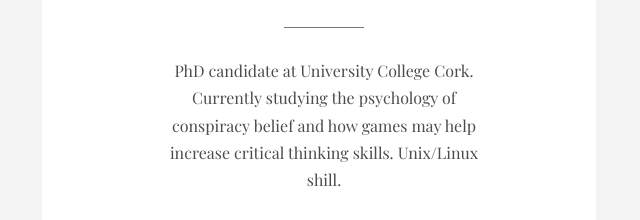
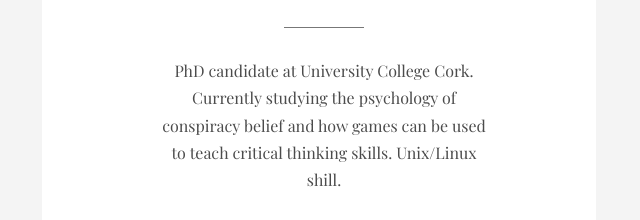
Before and after one commit to Carbon-Bl4ck/Carbon-Bl4ck.github.io, a plain HTML site: page index.html in a window 1280 px wide. Shown: the part 174-394 px from the top of the page, 588-1228 px from the left. Drawn offline with nearby package versions, Linux system fonts and the light colour scheme.

Commit message:
Update index.html

```diff
--- a/index.html
+++ b/index.html
@@ -19,7 +19,7 @@
 
                 <span><!-- line here --></span>
 
-		<p> PhD candidate at University College Cork. Currently studying the psychology of conspiracy belief and how games may help increase critical thinking skills. Unix/Linux shill. </p>
+		<p> PhD candidate at University College Cork. Currently studying the psychology of conspiracy belief and how games can be used to teach critical thinking skills. Unix/Linux shill. </p>
 
                 <ul class = "links">
                     <li><a href = "./work/index.html">work</a></li>
```
